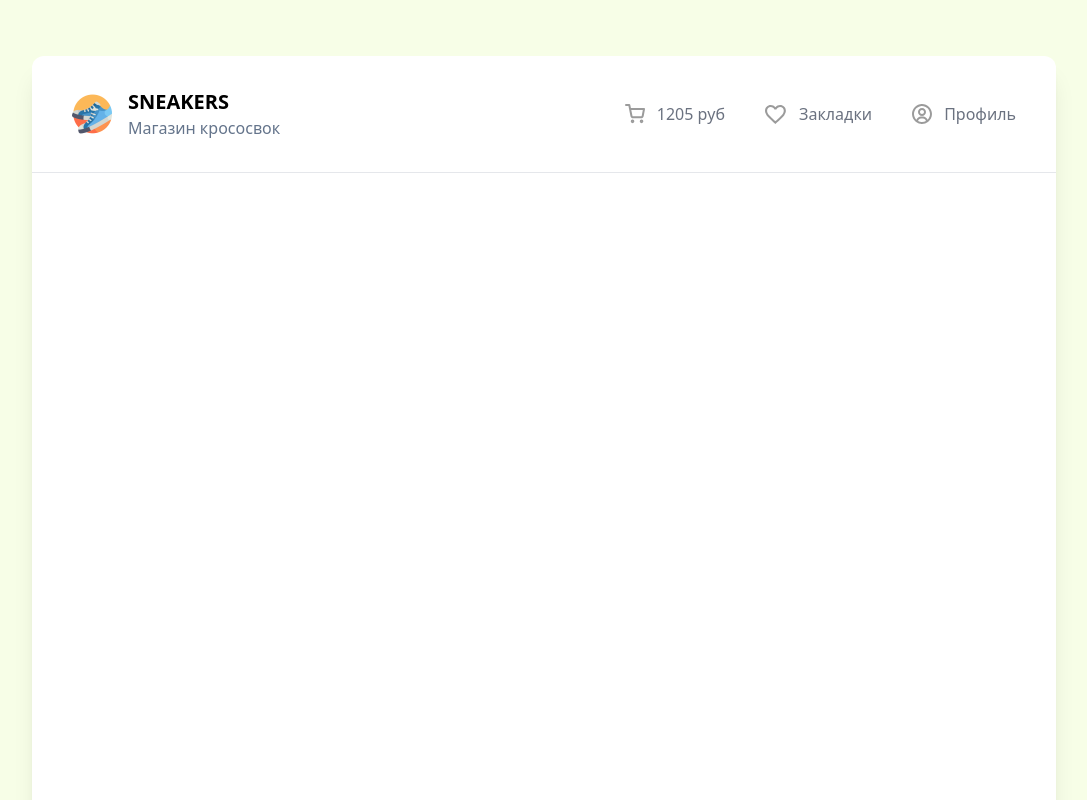
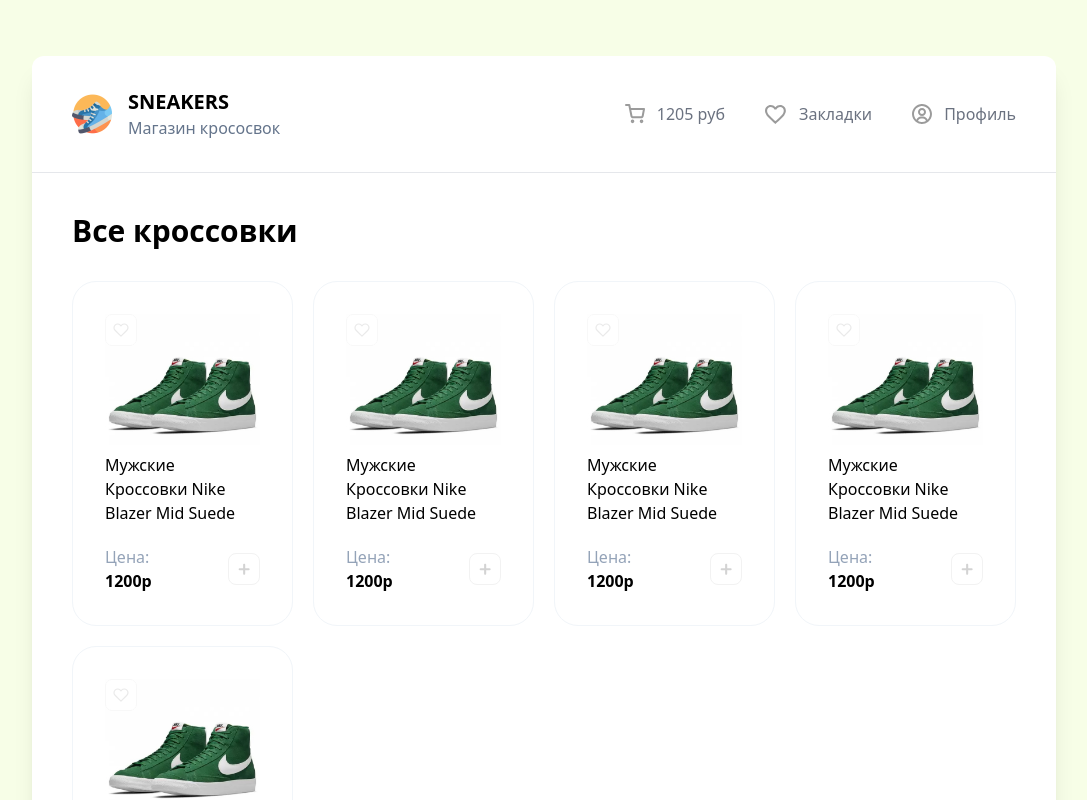
Before and after one commit to ManyukV/sneakers-shop, a Vue app: page / in a window 1280 px wide. Shown: the top 800 px of the page, without its empty margins (96-1183 px from the left). Built offline with nearby package versions, Linux system fonts and the light colour scheme.

Commit message:
cards and card-list

```diff
--- a/src/App.vue
+++ b/src/App.vue
@@ -1,10 +1,15 @@
 <script setup>
 import Header from './components/header.vue'
+import cardList from './components/card-list.vue'
 </script>
 
 <template>
-  <div class="bg-white h-screen w-4/5 m-auto rounded-xl shadow-xl mt-14">
+  <div class="bg-white w-4/5 m-auto rounded-xl shadow-xl mt-14">
     <Header />
+    <div class="p-10">
+      <h2 class="text-3xl font-bold mb-8">Все кроссовки</h2>
+      <cardList />
+    </div>
   </div>
 </template>
 
--- /dev/null
+++ b/src/components/card-list.vue
@@ -0,0 +1,13 @@
+<script setup>
+import Card from './card.vue'
+</script>
+
+<template>
+  <div class="grid grid-cols-4 gap-5">
+    <Card />
+    <Card />
+    <Card />
+    <Card />
+    <Card />
+  </div>
+</template>
--- /dev/null
+++ b/src/components/card.vue
@@ -0,0 +1,16 @@
+<template>
+  <div
+    class="relative border bg-white border-slate-100 rounded-3xl p-8 cursor-pointer hover:-translate-y-2 hover:shadow-xl transition"
+  >
+    <img class="absolute top-8 left-8" src="/like-1.svg" alt="like" />
+    <img src="/sneakers/sneakers-1.jpg" alt="sneaker" />
+    <p class="mt-2">Мужские Кроссовки Nike Blazer Mid Suede</p>
+    <div class="flex justify-between mt-5">
+      <div class="flex flex-col">
+        <span class="text-slate-400">Цена:</span>
+        <b>1200p</b>
+      </div>
+      <img src="/plus.svg" alt="plus" />
+    </div>
+  </div>
+</template>
--- a/src/components/header.vue
+++ b/src/components/header.vue
@@ -19,11 +19,11 @@
         <img src="/cart.svg" alt="cart" />
         <span>1205 руб</span>
       </li>
-      <li class="flex items-center gap-3 text-gray-500 hover:text-black">
+      <li class="flex items-center gap-3 text-gray-500 cursor-pointer hover:text-black">
         <img src="/heart.svg" alt="cart" />
         <span>Закладки</span>
       </li>
-      <li class="flex items-center gap-3 text-gray-500 hover:text-black">
+      <li class="flex items-center gap-3 text-gray-500 cursor-pointer hover:text-black">
         <img src="/profile.svg" alt="cart" />
         <span>Профиль</span>
       </li>
```
